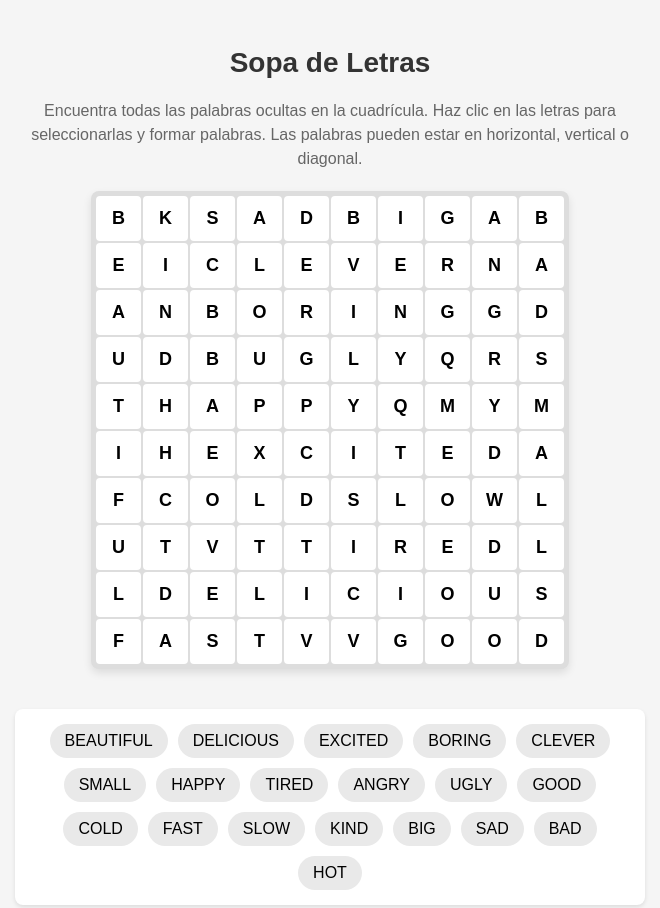
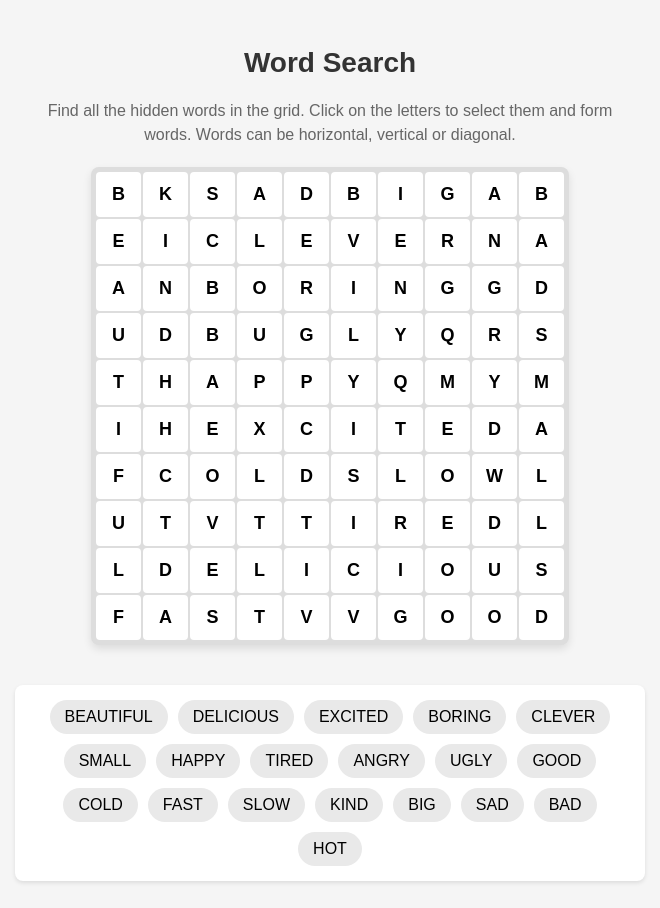
Before and after one commit to Carlangatrex/wordsearch.github.io, a plain HTML site: page index.html in a window 1280 px wide. Shown: the top 908 px of the page, without its empty margins (310-970 px from the left). Drawn offline with Linux system fonts and the light colour scheme.

Commit message:
Update index.html

```diff
--- a/index.html
+++ b/index.html
@@ -4,14 +4,14 @@
     <meta charset="utf-8">
     <meta name="viewport" content="width=device-width, initial-scale=1">
     <link rel="stylesheet" type="text/css" href="app.css">
-    <title>Sopa de Letras</title>
+    <title>Word Search</title>
 </head>
 <body>
-    <h1 class="game-title">Sopa de Letras</h1>
+    <h1 class="game-title">Word Search</h1>
 
     <p class="instructions">
-        Encuentra todas las palabras ocultas en la cuadrícula. Haz clic en las letras para seleccionarlas y formar palabras.
-        Las palabras pueden estar en horizontal, vertical o diagonal.
+        Find all the hidden words in the grid. Click on the letters to select them and form words.
+        Words can be horizontal, vertical or diagonal.
     </p>
 
     <div id="wordSearchContainer"></div>
```
